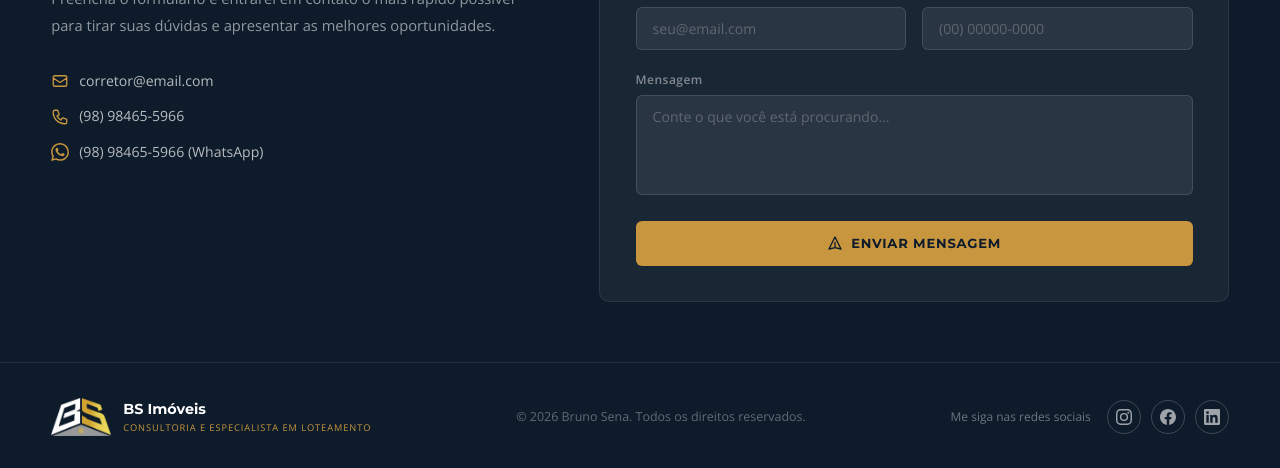
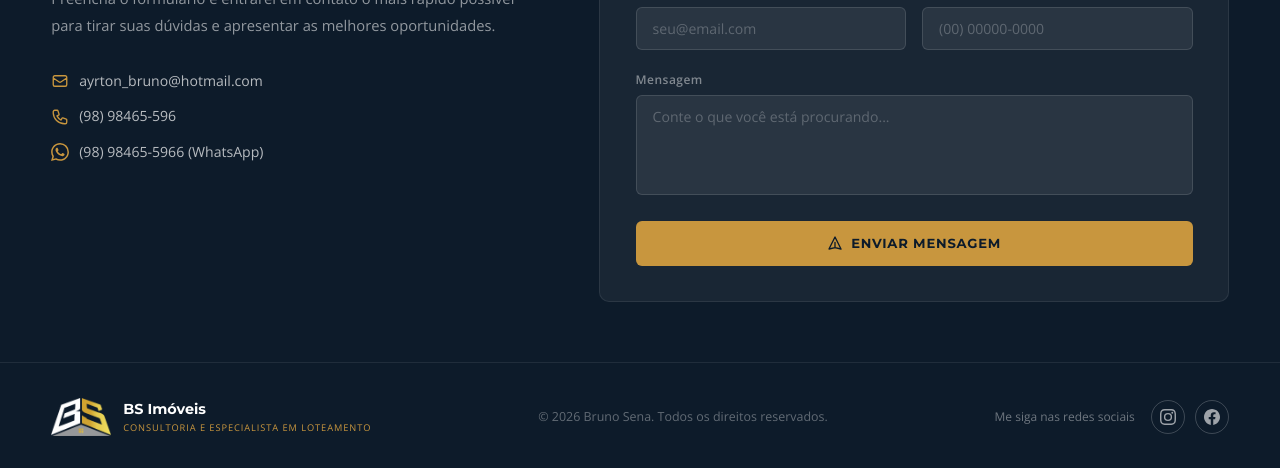
Before and after one commit to thyagoemanoell/bs-imoveis, a React (Vite) app: page / in a window 1280 px wide. Shown: the part 3189-3657 px from the top of the page. Built offline with nearby package versions, Linux system fonts and the light colour scheme.

Commit message:
atualizacao

```diff
--- a/src/components/footer.jsx
+++ b/src/components/footer.jsx
@@ -59,14 +59,14 @@ function Footer() {
                   <path strokeLinecap="round" strokeLinejoin="round" d="M3 8l7.89 5.26a2 2 0 002.22 0L21 8M5 19h14a2 2 0 002-2V7a2 2 0 00-2-2H5a2 2 0 00-2 2v10a2 2 0 002 2z" />
                 </svg>
                 {/* EDITAR: email do corretor */}
-                <span>corretor@email.com</span>
+                <span>ayrton_bruno@hotmail.com</span>
               </div>
               <div className="contato-det-item footer-det-item">
                 <svg fill="none" viewBox="0 0 24 24" stroke="currentColor" strokeWidth="1.8">
                   <path strokeLinecap="round" strokeLinejoin="round" d="M3 5a2 2 0 012-2h3.28a1 1 0 01.948.684l1.498 4.493a1 1 0 01-.502 1.21l-2.257 1.13a11.042 11.042 0 005.516 5.516l1.13-2.257a1 1 0 011.21-.502l4.493 1.498a1 1 0 01.684.949V19a2 2 0 01-2 2h-1C9.716 21 3 14.284 3 6V5z" />
                 </svg>
                 {/* campo de telefone do corretor */}
-                <span>(98) 98465-5966</span>
+                <span>(98) 98465-596</span>
               </div>
               <div className="contato-det-item footer-det-item">
                 <WaIcon />
@@ -143,18 +143,18 @@ function Footer() {
           </a>
 
           {/* campo do link do Facebook */}
-          <a className="soc-ico" href="https://facebook.com/" target="_blank" rel="noreferrer" aria-label="Facebook">
+          <a className="soc-ico" href="https://www.facebook.com/brunosenaimoveis" target="_blank" rel="noreferrer" aria-label="Facebook">
             <svg fill="currentColor" viewBox="0 0 24 24">
               <path d="M24 12.073c0-6.627-5.373-12-12-12s-12 5.373-12 12c0 5.99 4.388 10.954 10.125 11.854v-8.385H7.078v-3.47h3.047V9.43c0-3.007 1.792-4.669 4.533-4.669 1.312 0 2.686.235 2.686.235v2.953H15.83c-1.491 0-1.956.925-1.956 1.874v2.25h3.328l-.532 3.47h-2.796v8.385C19.612 23.027 24 18.062 24 12.073z" />
             </svg>
           </a>
 
           {/* campo do link do LinkedIn */}
-          <a className="soc-ico" href="https://linkedin.com/" target="_blank" rel="noreferrer" aria-label="LinkedIn">
+          {/* <a className="soc-ico" href="https://linkedin.com/" target="_blank" rel="noreferrer" aria-label="LinkedIn">
             <svg fill="currentColor" viewBox="0 0 24 24">
               <path d="M20.447 20.452h-3.554v-5.569c0-1.328-.027-3.037-1.852-3.037-1.853 0-2.136 1.445-2.136 2.939v5.667H9.351V9h3.414v1.561h.046c.477-.9 1.637-1.85 3.37-1.85 3.601 0 4.267 2.37 4.267 5.455v6.286zM5.337 7.433a2.062 2.062 0 01-2.063-2.065 2.064 2.064 0 112.063 2.065zm1.782 13.019H3.555V9h3.564v11.452zM22.225 0H1.771C.792 0 0 .774 0 1.729v20.542C0 23.227.792 24 1.771 24h20.451C23.2 24 24 23.227 24 22.271V1.729C24 .774 23.2 0 22.222 0h.003z" />
             </svg>
-          </a>
+          </a> */}
         </div>
       </div>
 
```
